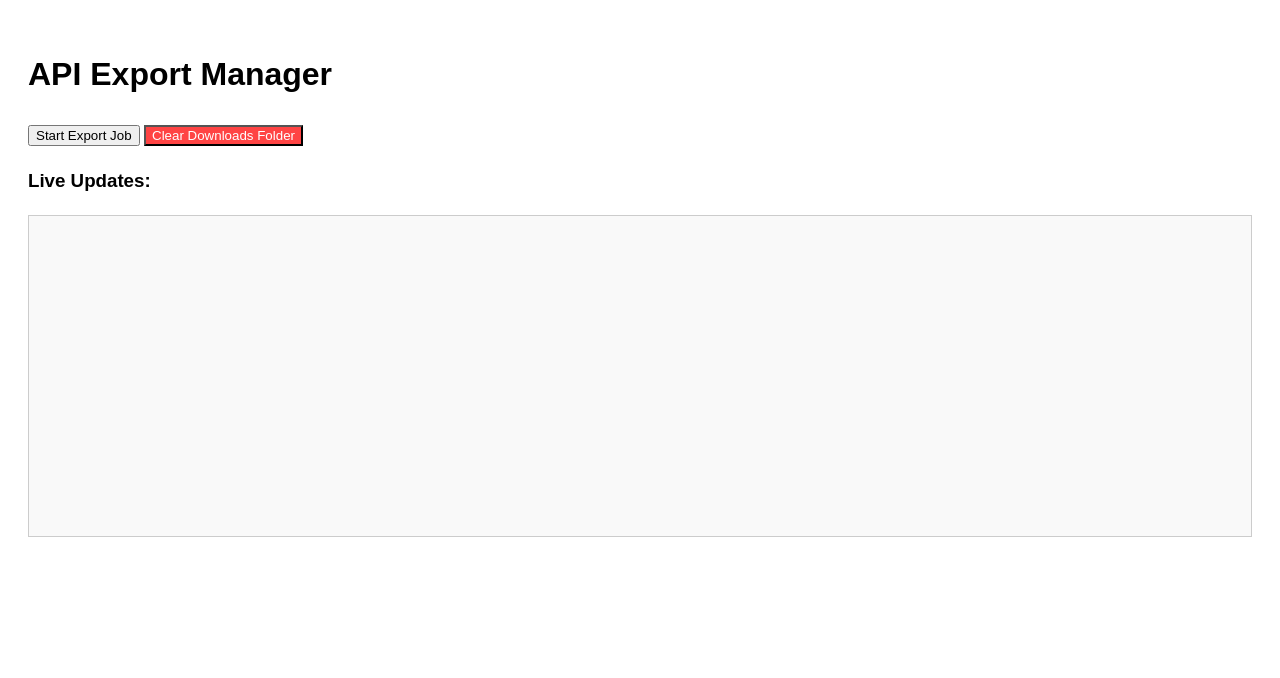
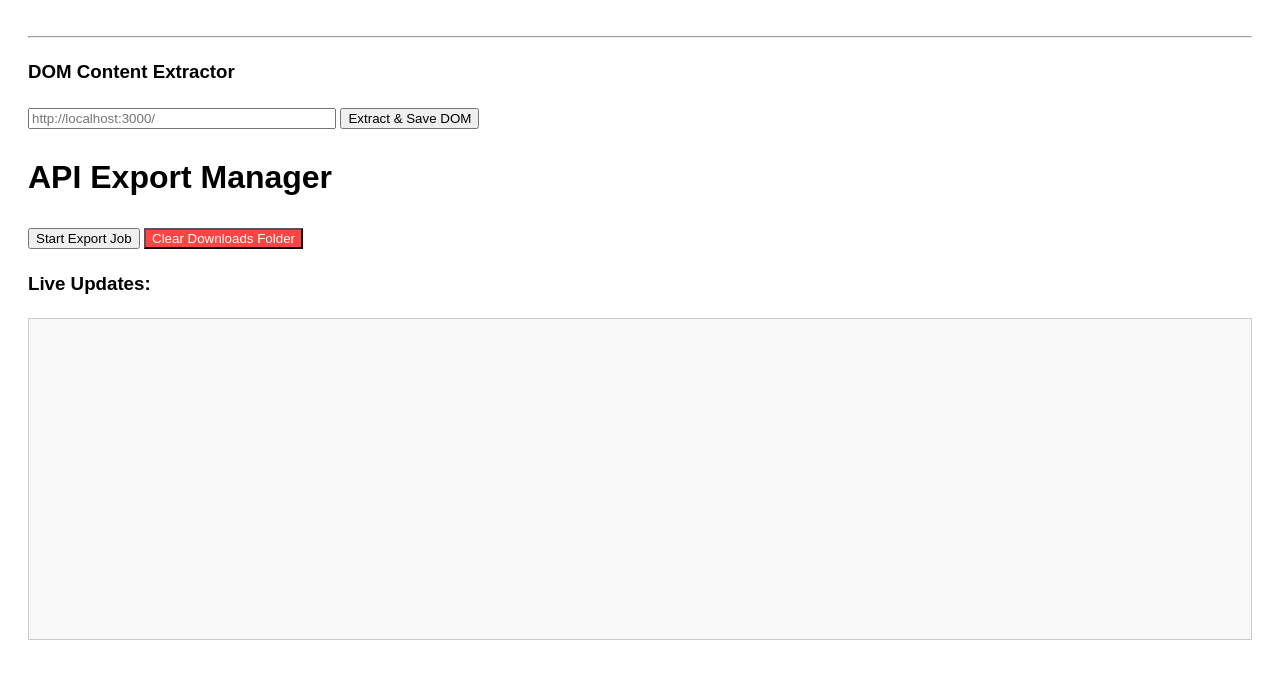
Before and after one commit to balanzer/fullstory-extract, a website: page index.html in a window 1280 px wide. Drawn offline with Linux system fonts and the light colour scheme.

Commit message:
Added dom extract option

```diff
--- a/app.js
+++ b/app.js
@@ -8,6 +8,25 @@ async function updateUI(message, className = "") {
   msg.innerText = `[${new Date().toLocaleTimeString()}] ${message}`;
   container.appendChild(msg);
   container.scrollTop = container.scrollHeight;
+}
+
+async function extractDOM() {
+  const url = document.getElementById("target-url").value;
+  if (!url) return alert("Please enter a URL");
+
+  updateUI(`Requesting DOM for: ${url}...`, "progress");
+
+  try {
+    const response = await fetch("http://localhost:3000/extract-dom", {
+      method: "POST",
+      headers: { "Content-Type": "application/json" },
+      body: JSON.stringify({ url }),
+    });
+    const result = await response.text();
+    updateUI(result, "completed");
+  } catch (err) {
+    updateUI(`Extraction failed: ${err.message}`, "error");
+  }
 }
 
 async function startJob() {
--- a/index.html
+++ b/index.html
@@ -28,6 +28,15 @@
     </style>
   </head>
   <body>
+    <hr />
+    <h3>DOM Content Extractor</h3>
+    <input
+      type="text"
+      id="target-url"
+      placeholder="http://localhost:3000/"
+      style="width: 300px"
+    />
+    <button onclick="extractDOM()">Extract & Save DOM</button>
     <h1>API Export Manager</h1>
     <button onclick="startJob()">Start Export Job</button>
     <button
```
Also changed, not shown: index.js (+31 -0 lines).
